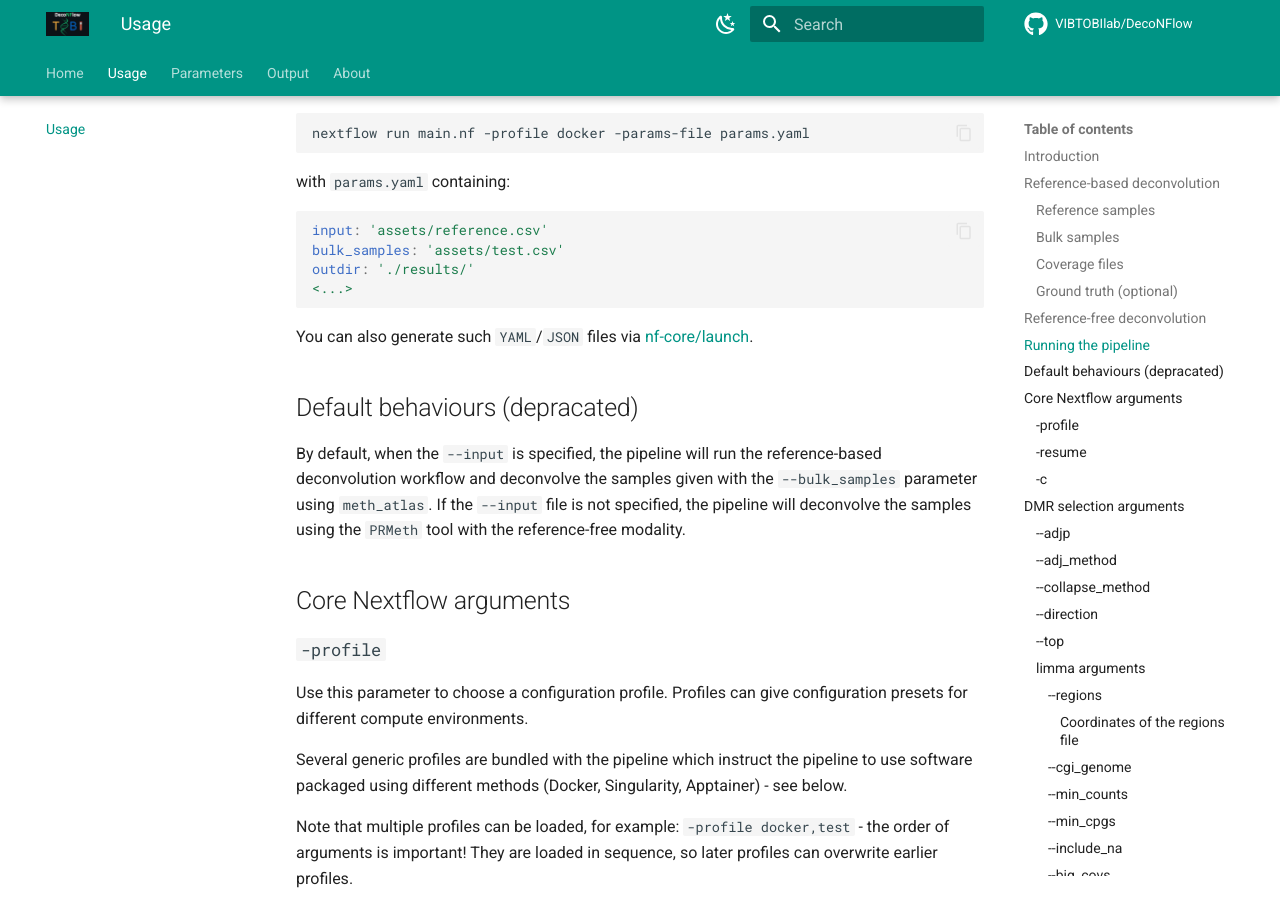
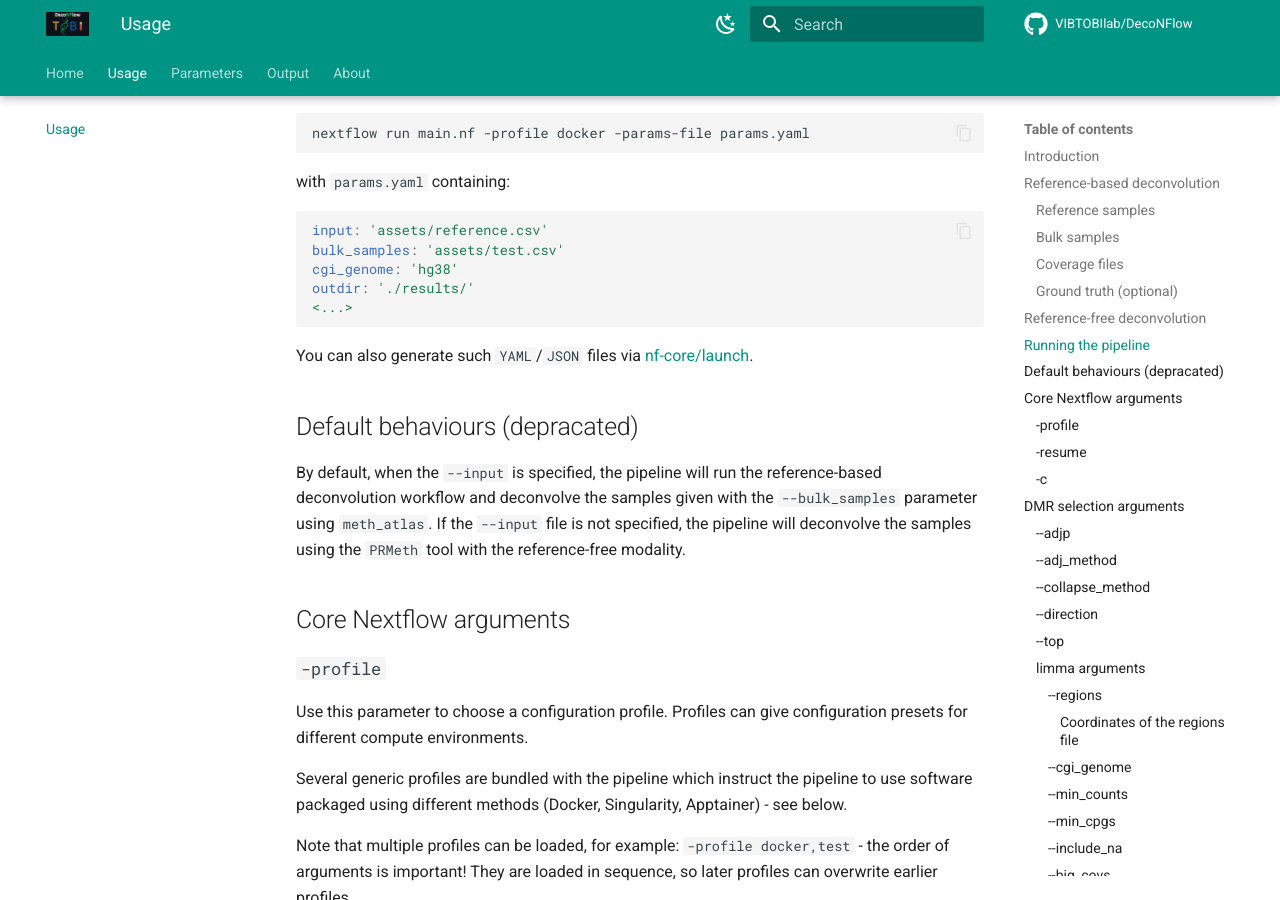
Before and after one commit to VIBTOBIlab/DecoNFlow, an MkDocs documentation site: the page built from docs/usage.md, in a window 1280 px wide and 900 px high, scrolled down 4343 px. Built offline with MkDocs 1.6.1 and Material for MkDocs 9.7.7, drawn with Linux system fonts in a browser that asks for light colours; comment, search, counter and statistics services are not loaded.

Commit message:
add cgi_genome in the usage

````diff
--- a/docs/usage.md
+++ b/docs/usage.md
@@ -129,7 +129,7 @@
 The typical command for running the pipeline is the following:
 
 ```bash
-nextflow run main.nf --input assets/reference.csv --bulk_samples assets/bulk_samples.csv --outdir ./results -profile docker
+nextflow run main.nf --input assets/reference.csv --bulk_samples assets/bulk_samples.csv --cgi_genome hg38 --outdir ./results -profile docker
 ```
 
 This will launch the pipeline with the `docker` configuration profile. See below for more information about profiles.
@@ -154,6 +154,7 @@
 ```yaml
 input: 'assets/reference.csv'
 bulk_samples: 'assets/test.csv'
+cgi_genome: 'hg38'
 outdir: './results/'
 <...>
 ```
````
